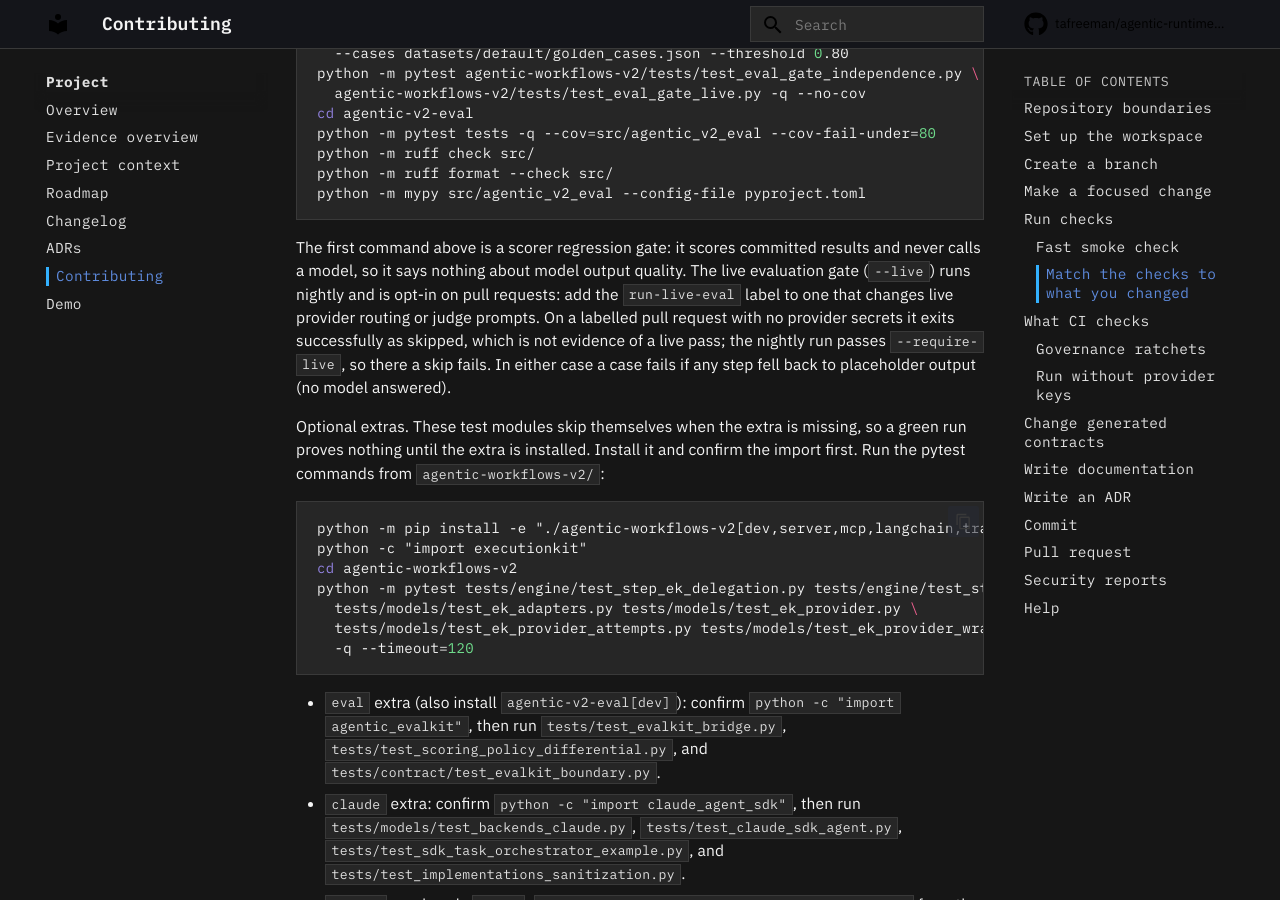
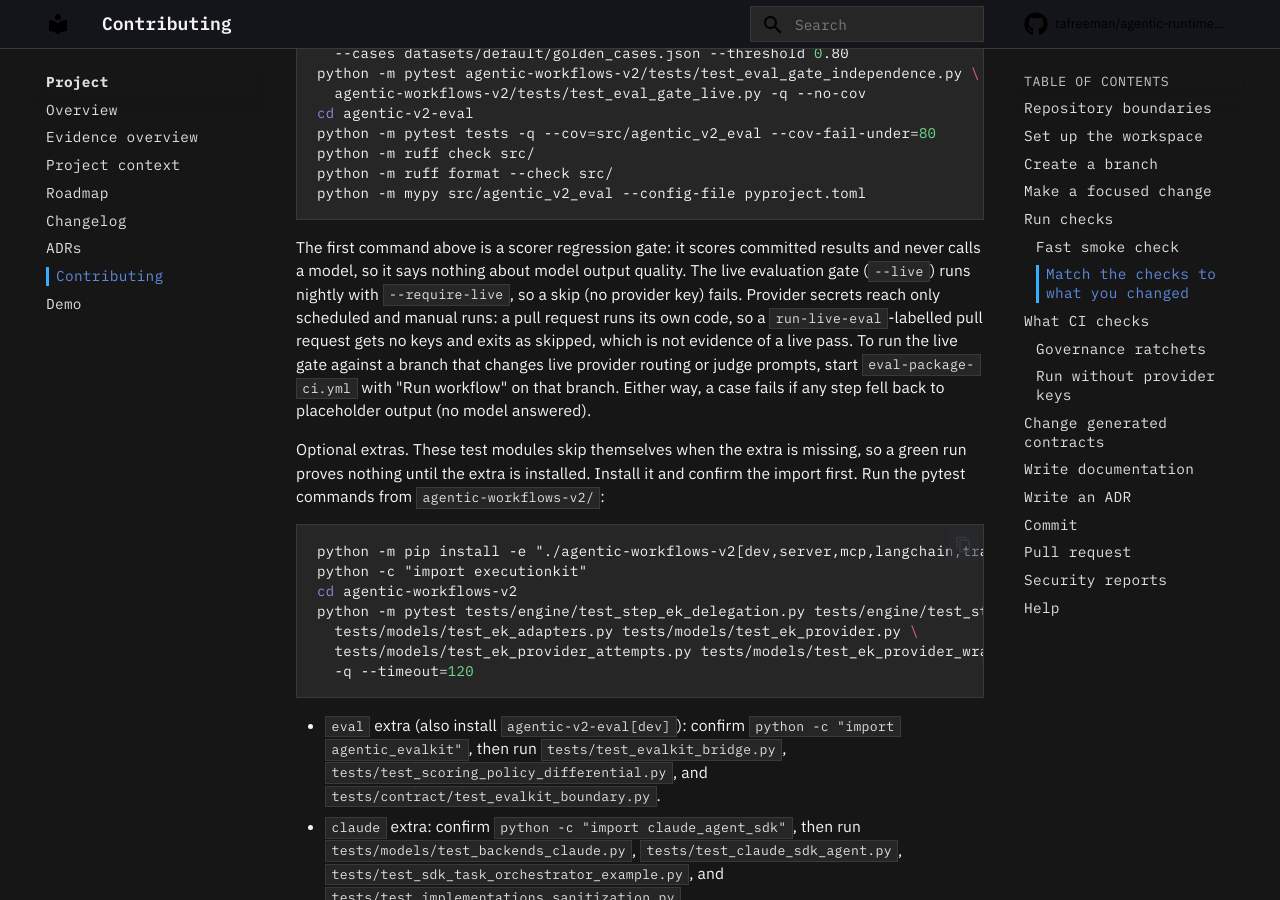
Before and after one commit to tafreeman/agentic-runtime-platform, an MkDocs documentation site: the page built from docs/CONTRIBUTING.md, in a window 1280 px wide and 900 px high, scrolled down 5537 px. Built offline with MkDocs 1.6.1 and Material for MkDocs 9.7.7, drawn with Linux system fonts in a browser that asks for light colours; comment, search, counter and statistics services are not loaded.

Commit message:
fix(eval): withhold provider secrets from PR runs; match full placeholder
Review follow-ups on the live eval gate.

- A run-live-eval-labelled pull_request run executes the PR's own code, so a
  same-repo branch could read OLLAMA_API_KEY (now a real secret here). Every
  provider secret is now passed only on schedule and workflow_dispatch;
  dispatch needs write access. A labelled PR skips; docs and the PR template
  point to "Run workflow" on the branch instead.
- The placeholder check matched status == "llm_unavailable" alone, so a model
  reply that happened to carry that status failed the case. It now requires
  the resolver's full shape (agent, description and note strings), with a
  regression test.

```diff
--- a/docs/CONTRIBUTING.md
+++ b/docs/CONTRIBUTING.md
@@ -263,12 +263,14 @@ python -m mypy src/agentic_v2_eval --config-file pyproject.toml
 
 The first command above is a scorer regression gate: it scores committed
 results and never calls a model, so it says nothing about model output quality.
-The live evaluation gate (`--live`) runs nightly and is opt-in on pull
-requests: add the `run-live-eval` label to one that changes live provider
-routing or judge prompts. On a labelled pull request with no provider secrets
-it exits successfully as skipped, which is not evidence of a live pass; the
-nightly run passes `--require-live`, so there a skip fails. In either case a
-case fails if any step fell back to placeholder output (no model answered).
+The live evaluation gate (`--live`) runs nightly with `--require-live`, so a
+skip (no provider key) fails. Provider secrets reach only scheduled and manual
+runs: a pull request runs its own code, so a `run-live-eval`-labelled pull
+request gets no keys and exits as skipped, which is not evidence of a live
+pass. To run the live gate against a branch that changes live provider routing
+or judge prompts, start `eval-package-ci.yml` with "Run workflow" on that
+branch. Either way, a case fails if any step fell back to placeholder output
+(no model answered).
 
 Optional extras. These test modules skip themselves when the extra is missing,
 so a green run proves nothing until the extra is installed. Install it and
```
Also changed, not shown: CONTRIBUTING.md (+8 -6 lines), docs/index.md (+1 -1 lines), .github/PULL_REQUEST_TEMPLATE.md, 3 other files.
